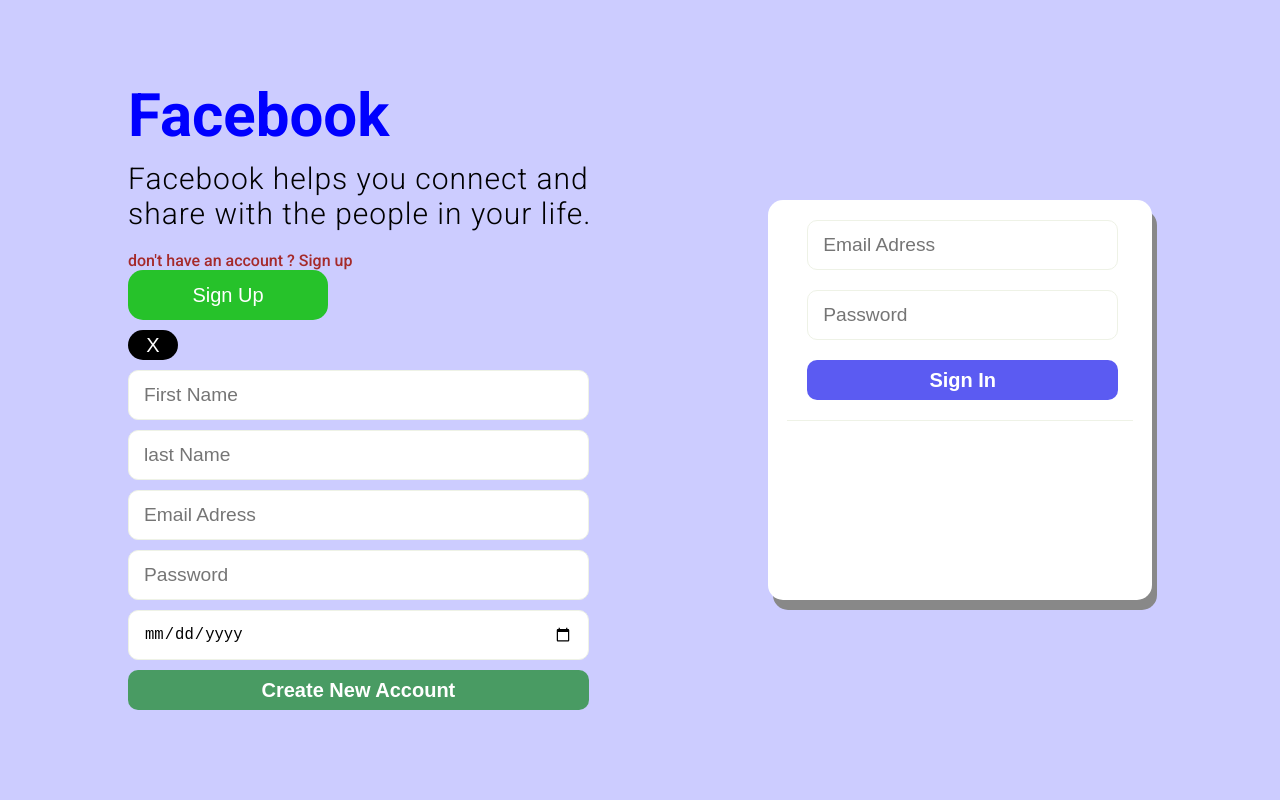
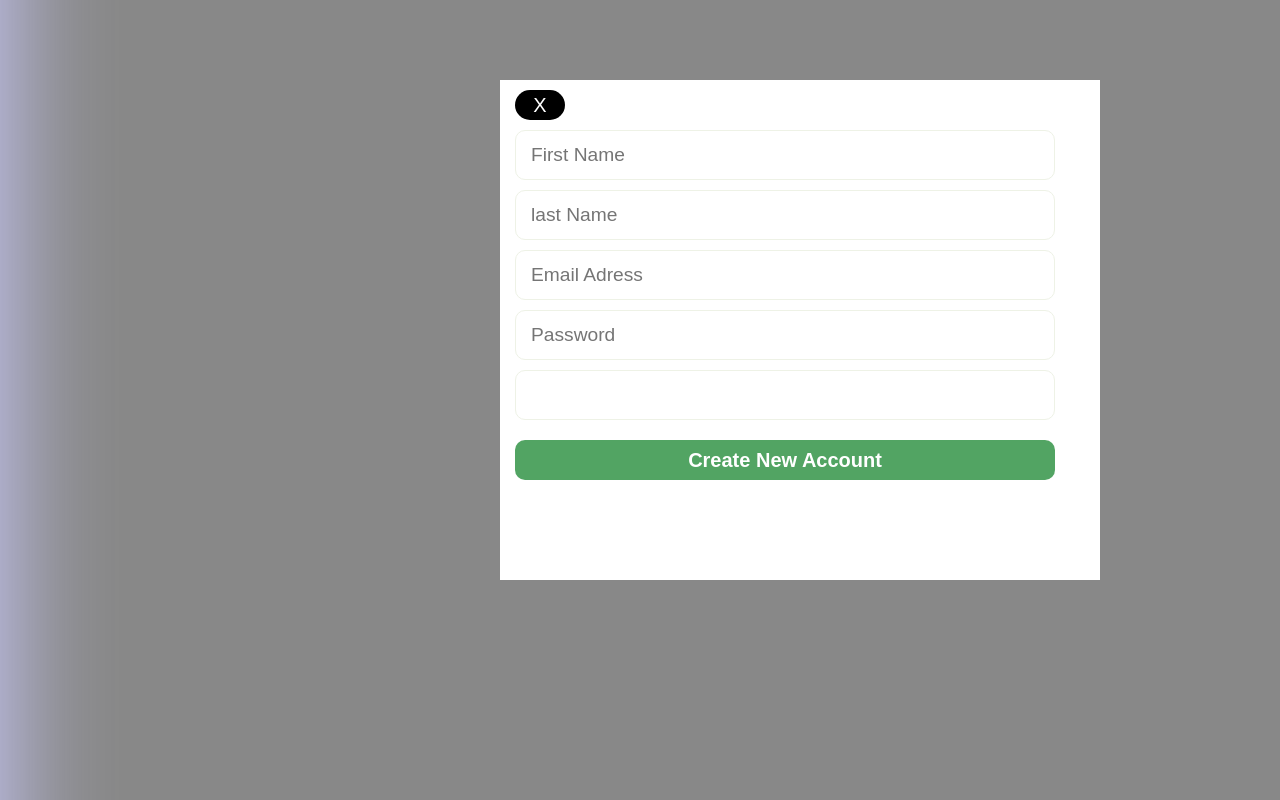
Before and after one commit to mustafa-muhamma/facebookClone-frontend, a React (Create React App) app: page / in a window 1280 px wide. Both pictures are taken after a click on the button "Sign Up". Built offline with nearby package versions, Linux system fonts and the light colour scheme; a web font is replaced by a local one.

Commit message:
get the data to context api nd making sure the request is running well

```diff
--- a/package.json
+++ b/package.json
@@ -6,7 +6,9 @@
     "@testing-library/jest-dom": "^5.16.5",
     "@testing-library/react": "^13.4.0",
     "@testing-library/user-event": "^13.5.0",
+    "axios": "^0.27.2",
     "formik": "^2.2.9",
+    "js-cookie": "^3.0.1",
     "react": "^18.2.0",
     "react-dom": "^18.2.0",
     "react-router-dom": "^6.3.0",
--- a/src/App.js
+++ b/src/App.js
@@ -1,16 +1,25 @@
 import SignIndex from './components/sign/SignIndex';
-import { MainProvider } from './contexts/MainContext';
+import MainContext from './contexts/MainContext';
+import { useContext } from 'react';
+import { BrowserRouter, Route, Routes } from 'react-router-dom';
+import Home from './components/account/Home';
+import Profile from './components/account/Profile';
 
 function App() {
+  const { isSigned } = useContext(MainContext)
   return (
     <div className="App">
       <div className="content">
-        <MainProvider>
-         <SignIndex />
-        </MainProvider>
+          <BrowserRouter>
+            {!isSigned ? <SignIndex /> :
+              <Routes>
+                <Route exact path='/' element={<Home />} />
+                <Route path='/profile' element={<Profile />} />
+              </Routes>
+            }
+          </BrowserRouter>
       </div>
     </div>
   );
 }
-
 export default App;
--- /dev/null
+++ b/src/components/account/Home.jsx
@@ -0,0 +1,17 @@
+import { useContext } from "react";
+import MainContext from "../../contexts/MainContext";
+
+const Home = () => {
+    const { signOut, userData } = useContext(MainContext)
+
+    const user = JSON.parse(userData)
+
+    return (
+        <div>
+            <h1>hello {user.firstName}  </h1>
+            <button onClick={signOut}>log outt</button>
+        </div>
+    );
+}
+
+export default Home;
--- /dev/null
+++ b/src/components/account/Profile.jsx
@@ -0,0 +1,9 @@
+const Profile = () => {
+    return (
+        <div>
+            <h1>my profile</h1>
+        </div>
+     );
+}
+
+export default Profile;
--- a/src/components/sign/SignIn.js
+++ b/src/components/sign/SignIn.js
@@ -1,7 +1,8 @@
 import { useFormik } from "formik";
 import * as Yup from "yup";
+import axios from "axios";
 
-const SignIn = () => {
+const SignIn = ({handleSign , isSigned}) => {
 
     const formik = useFormik({
         initialValues: {
@@ -11,7 +12,7 @@
 
         validationSchema: Yup.object({
             email: Yup.string()
-                .email('invalid Email Adress')
+                .min(10,'invalid Email Adress Or Phone Number')
                 .required('Required!!'),
             password: Yup.string()
                 .required('Required!!')
@@ -20,7 +21,19 @@
         }),
 
         onSubmit: () => {
-            console.log(formik.values)
+            axios.post('http://localhost:5000/auth/signin', {
+                email: formik.values.email,
+                password: formik.values.password,
+            })
+                .then((res) => {
+                    handleSign(res.data);
+                    isSigned(false)
+                    console.log(res.data);
+
+                }).catch((e) => {
+                    console.log('server axios', e.response.data.message);
+                    console.log(e);
+                })
         }
     })
     return (
@@ -29,8 +42,8 @@
                 <input
                     name="email"
                     id="email"
-                    type="email"
-                    placeholder="Email Adress"
+                    type="text"
+                    placeholder="Email Adress Or Phone Number"
                     value={formik.values.email}
                     onBlur={formik.handleBlur}
                     onChange={formik.handleChange}
--- a/src/components/sign/SignIndex.js
+++ b/src/components/sign/SignIndex.js
@@ -1,28 +1,31 @@
-import { useState } from "react";
+import { useState, useContext } from "react";
+import MainContext from "../../contexts/MainContext";
 import '../../styles/sign.css'
 import SignIn from "./SignIn";
 import SignUp from "./SignUp";
 
-
 const SignIndex = () => {
     const [signView, setSignview] = useState(false);
 
-    const handleView = () => setSignview(true)
+    const handleView = () => setSignview(true);
+
+    const { handleSign , isSigned } = useContext(MainContext);
 
     return (
         <div className="container">
 
             <div className="text">
-                <h1>Facebook</h1>
-                <p className='txt'>Facebook helps you connect and share with the people in your life.</p>
+                <h1>Kosom Basla</h1>
+                <p className='txt'>Kosomk  Ya Basla helps you connect and share with the people in your life.</p>
                 <div className="crteU">
                     <p className='newUsr'>don't have an account ? Sign up</p>
                     <button className='newBtn' onClick={() => handleView(true)} >Sign Up</button>
-                    {signView ? <SignUp  closeSignUp={setSignview}/> : null}
                 </div>
             </div>
             <div className="sign">
-                <SignIn />
+                <SignIn handleSign={handleSign} isSigned={isSigned} />
+                {signView ? <SignUp closeSignUp={setSignview} isSigned={isSigned} handleSign={handleSign} /> : null}
+
             </div>
         </div>
 
--- a/src/components/sign/SignUp.js
+++ b/src/components/sign/SignUp.js
@@ -1,6 +1,10 @@
+import axios from "axios";
 import { useFormik } from "formik";
 import * as Yup from "yup";
-const SignUp = ({ closeSignUp }) => {
+
+
+
+const SignUp = ({ closeSignUp, handleSign, isSigned }) => {
 
     const formik = useFormik({
         initialValues: {
@@ -8,7 +12,7 @@
             lastName: "",
             email: "",
             password: "",
-            birthDay: ""
+            phoneNumber: ""
         },
         validationSchema: Yup.object({
             firstName: Yup.string()
@@ -24,13 +28,30 @@
                 .required('Required!!')
                 .min(8, 'Password is too short - should be 8 chars minimum.')
                 .matches(/[a-zA-Z]/, 'Password can only contain Latin letters.'),
-            birthDay: Yup.string()
+            phoneNumber: Yup.string()
                 .required('required')
         }),
         onSubmit: () => {
-            closeSignUp(false)
+
+            axios.post('http://localhost:5000/auth/signup', {
+                firstName: formik.values.firstName,
+                lastName: formik.values.lastName,
+                email: formik.values.email,
+                password: formik.values.password,
+                phoneNumber: formik.values.phoneNumber
+            })
+                .then((res) => {
+                    handleSign(res.data);
+                    console.log(res);
+                    closeSignUp(false);
+                    isSigned(false)
+                })
+                .catch((e) => {
+                    console.log('server axios', e.response.data.message);
+                    console.log(e);
+                })
         }
-    })
+    });
     return (
 
         <form action="" className="sign-up" onSubmit={formik.handleSubmit}>
@@ -82,18 +103,17 @@
             {formik.errors.password && formik.touched.password ? <p className="errorMsg">{formik.errors.password}</p> : null}
 
             <input
-                name="birthDay"
-                id="date"
-                type="date"
-                max='2001/12/31'
-                min='1995/12/31'
-                value={formik.values.date}
+                name="phoneNumber"
+                id="num"
+                type="number"
+                value={formik.values.phoneNumber}
                 onBlur={formik.handleBlur}
                 onChange={formik.handleChange}
             />
-            {formik.errors.birthDay && formik.touched.birthDay ? <p className="errorMsg">{formik.errors.birthDay}</p> : null}
+            {formik.errors.phoneNumber && formik.touched.phoneNumber ? <p className="errorMsg">{formik.errors.phoneNumber}</p> : null}
 
             <button className="newAcc" type="submit">Create New Account </button>
+
         </form>
     );
 }
--- a/src/contexts/MainContext.js
+++ b/src/contexts/MainContext.js
@@ -1,17 +1,29 @@
-import { useState } from "react";
-import { createContext } from "react";
+import { useState, createContext } from "react";
+import Cookies from "js-cookie";
 
 const MainContext = createContext();
 
 export function MainProvider({ children }) {
-    const [userData] = useState('');
-    const [sign] = useState();
-    const [token] = useState();
+    const [userData, setUserData] = useState(Cookies.get('userInf') || null);
+    const [isSigned, setIsSigned] = useState(!!Cookies.get("userToken"));
+    const [token, setToken] = useState(Cookies.get('userToken') || null);
 
+    const handleSign = (data) => {
+        setIsSigned(true);
+        Cookies.set('userInf', JSON.stringify(data.user));
+        setUserData(Cookies.get('userInf'));
+        Cookies.set('userToken', JSON.stringify(data.access_token))
+        setToken(Cookies.get('userToken'))
+    }
+    const signOut = () => {
+        setIsSigned(false);
+        Cookies.remove('userInf');
+        Cookies.remove('userToken');
+    }
 
 
     return (
-        <MainContext.Provider value={{ userData, sign, token }}>
+        <MainContext.Provider value={{ isSigned, token, userData, handleSign ,signOut,setIsSigned }}>
             {children}
         </MainContext.Provider>
     )
--- a/src/index.js
+++ b/src/index.js
@@ -1,11 +1,14 @@
 import React from 'react';
 import ReactDOM from 'react-dom/client';
 import App from './App';
+import { MainProvider } from './contexts/MainContext';
 
 const root = ReactDOM.createRoot(document.getElementById('root'));
 root.render(
   <React.StrictMode>
-    <App />
+    <MainProvider >
+      <App />
+    </MainProvider>
   </React.StrictMode>
 );
 
--- a/src/styles/sign.css
+++ b/src/styles/sign.css
@@ -22,7 +22,7 @@
 }
 
 .text h1 {
-    color: blue;
+    color: yellow;
     margin: 10px 0;
     font-weight: 600;
     font-size: 60px;
@@ -61,28 +61,29 @@
     margin: 20px 0;
 }
 
-.sign {
-    width: 30%;
-    height: 50%;
+.input-container {
+    width: 350px;
+    height: 300px;
     background-color: white;
     border-radius: 15px;
     box-shadow: 5px 10px #888888;
-    position: relative;
+    /* position: relative; */
     /* transition: 0.5s ease-out; */
 }
 
 .sign-in {
     width: 90%;
     height: 100%;
-    margin: 0 auto;
+    margin: 25px auto;
+    display: inline-block;
     border-bottom: 1px solid #EEF2E6;
 }
 
 .sign-in input {
     width: 90%;
     display: block;
-    margin: 0 20px;
-    margin-top: 20px;
+    margin:  20px;
+    /* margin-top: 20px; */
     padding: 0 15px;
     height: 50px;
     font-size: 1.2em;
@@ -97,14 +98,14 @@
 
 .errorMsg {
     font-weight: 300;
-    margin: 0 20px;
+    margin: 0 15px;
     color: red;
 }
 
 .sign-in button {
     width: 90%;
     height: 40px;
-    margin: 20px 20px;
+    margin: 20px;
     color: #fff;
     border: none;
     border-radius: 10px;
@@ -119,24 +120,25 @@
 .sign-in button:hover {
     background-color: #0404f0b6;
 }
-
-.sign .signUp-form {
+ .sign-up {
     position: absolute;
-    left: -500px;
+    left: 500px;
     top: 10%;
-    width: 100%;
-    height: 100%;
-    background: transparent;
-    background-color: #ccccdfb6;
-    box-shadow: 5px 10px #888888;
+    width: 600px;
+    height: 500px;
+    /* background: transparent; */
+    background-color: #fff;
+    box-shadow: 105px 350px 105px 600px #888888;
+    transition: 1.5s ease-in-out;
 
 }
+
 
 .closeBtn {
     display: block;
     width: 50px;
     height: 30px;
-    margin: 10px 0;
+    margin: 10px 15px;
     border: none;
     border-radius: 15px;
     background-color: #000;
@@ -153,7 +155,7 @@
 .sign-up input {
     width: 90%;
     display: block;
-    margin-top: 10px;
+    margin:10px 15px;
     padding: 0 15px;
     height: 50px;
     font-size: 1.2em;
@@ -168,7 +170,7 @@
 .sign-up .newAcc {
     width: 90%;
     height: 40px;
-    margin-top: 10px;
+    margin: 10px 15px;
     color: #fff;
     border: none;
     border-radius: 10px;
```
Also changed, not shown: 1 other file (tests, documents, lock files or other folders).
